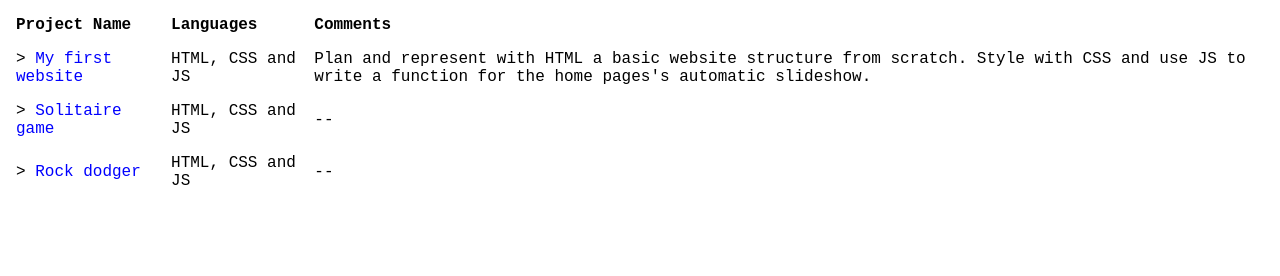
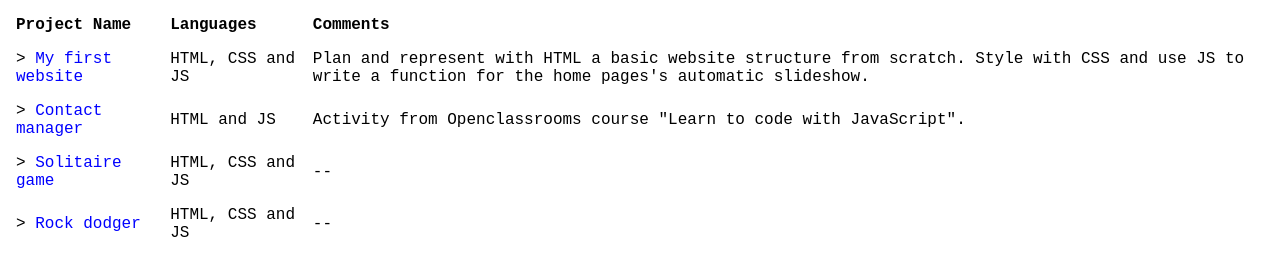
Before and after one commit to DianaBaRo/DianaBaRo.github.io, a plain HTML site: page index.html in a window 1280 px wide. Drawn offline with Linux system fonts and the light colour scheme.

Commit message:
Add "Contact manager" project

```diff
--- a/index.html
+++ b/index.html
@@ -59,12 +59,17 @@
           <td>Plan and represent with HTML a basic website structure from scratch. Style with CSS and use JS to write a function for the home pages's automatic slideshow.  </td>
         </tr>
         <tr>
-            <td>> <a href="http://carolinabadas.com" target="_blank"> Solitaire game </a> </td>
+          <td>> <a href="http://carolinabadas.com" target="_blank"> Contact manager </a> </td>
+          <td>HTML and JS</td>
+          <td>Activity from Openclassrooms course "Learn to code with JavaScript". </td>
+        </tr>
+        <tr>
+          <td>> <a href="http://carolinabadas.com" target="_blank"> Solitaire game </a> </td>
           <td>HTML, CSS and JS</td>
           <td>--</td>
         </tr>
         <tr>
-            <td>> <a href="http://carolinabadas.com" target="_blank"> Rock dodger </a> </td>
+          <td>> <a href="http://carolinabadas.com" target="_blank"> Rock dodger </a> </td>
           <td>HTML, CSS and JS</td>
           <td>--</td>
         </tr>
```
